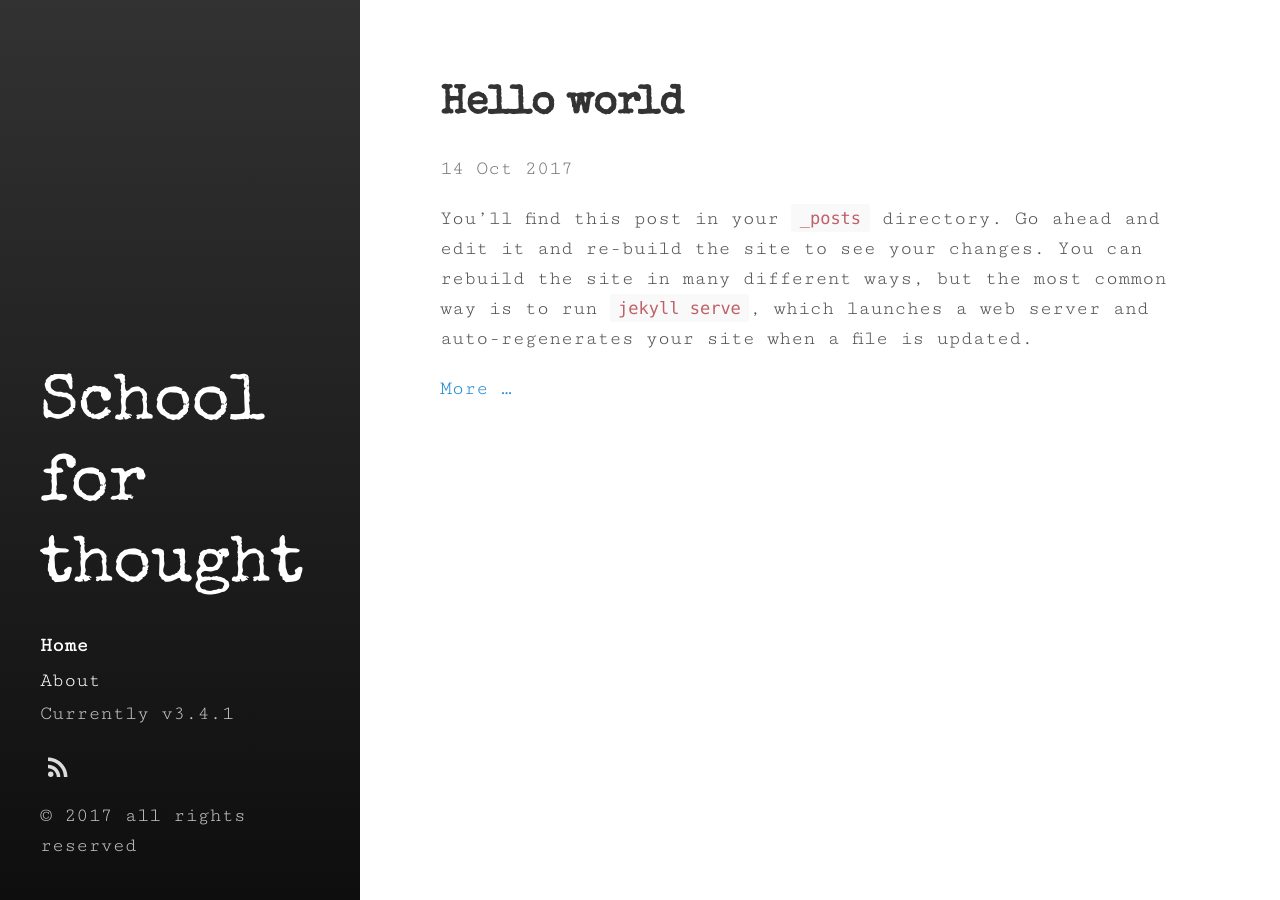
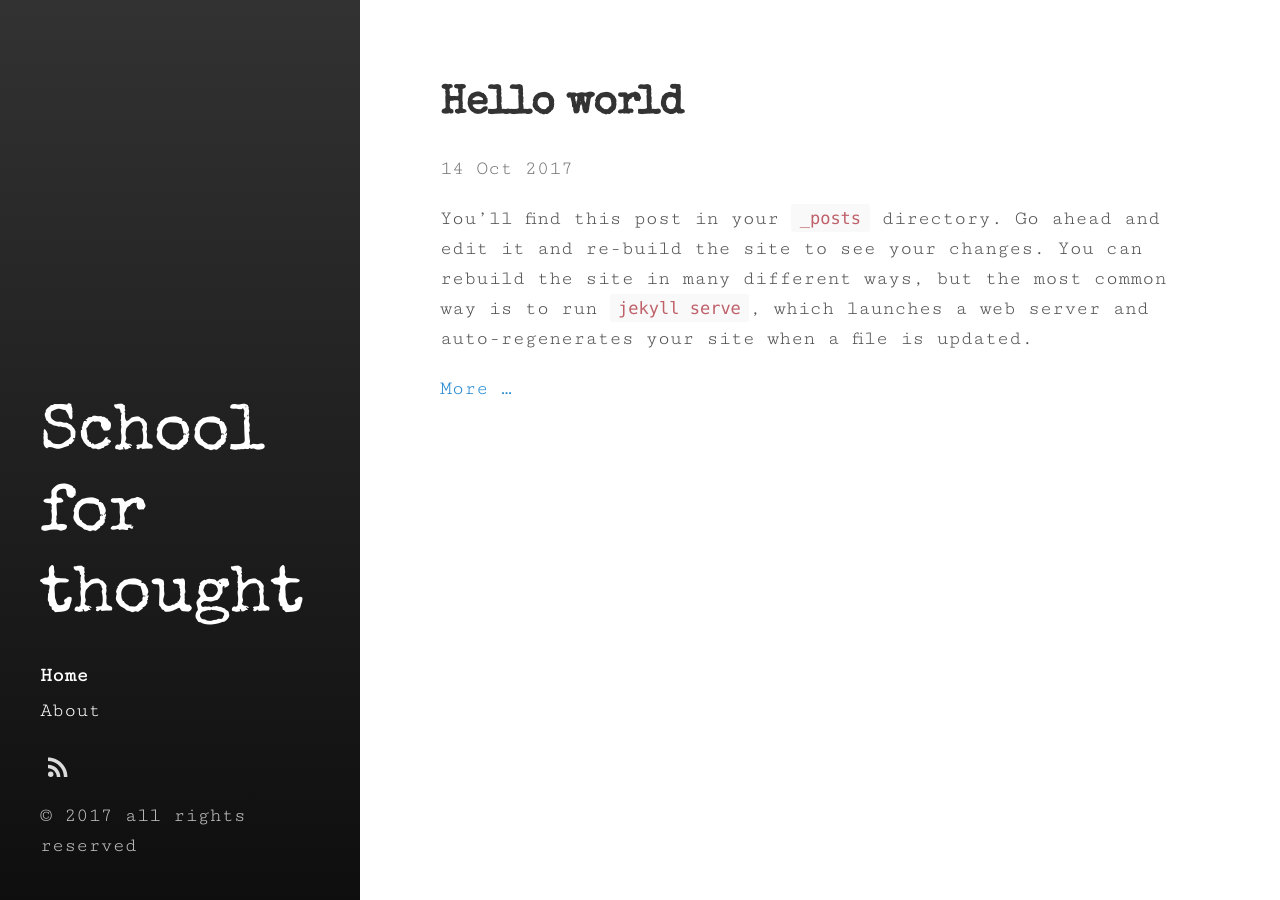
Before and after one commit to schoolforthought/schoolforthought.github.io, a Jekyll site: the page built from index.html, in a window 1280 px wide. Built offline with Jekyll 4.4.1, drawn with Linux system fonts in a browser that asks for light colours; some web fonts are replaced; the list of posts is cut into pages by our own code.

Commit message:
take out version number

```diff
--- a/_includes/sidebar.html
+++ b/_includes/sidebar.html
@@ -12,9 +12,9 @@
   </header>
   {% include sidebar-nav-links.html %}
 
-  {% if site.version %}
-    <span class="site-version">Currently v{{ site.version }}</span>
-  {% endif %}
+  <!--{% if site.version %}-->
+    <!--<span class="site-version">Currently v{{ site.version }}</span>-->
+  <!--{% endif %}-->
 
   {% include sidebar-icon-links.html %}
   {% include copyright.html %}
```
Also changed, not shown: 4 other files.
